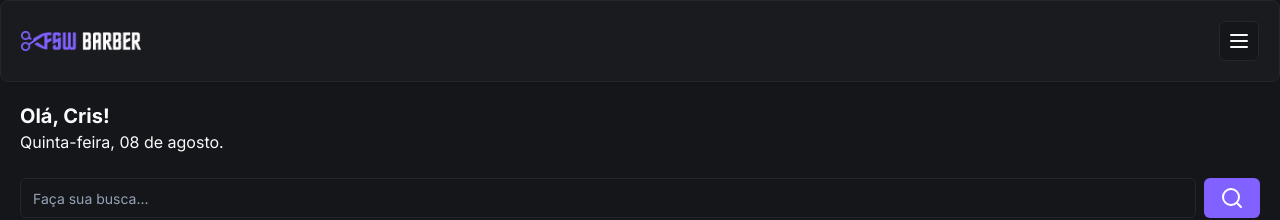
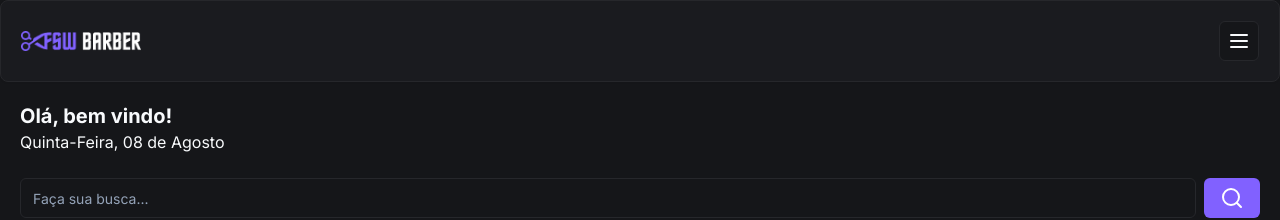
Before and after one commit to CrislandePereira/fswBarber, a Next.js app: page / in a window 1280 px wide. Shown: the top 220 px of the page. Built offline with nearby package versions, Linux system fonts and the light colour scheme; no server answers; the database is empty.

Commit message:
feat: update welcome message

```diff
--- a/app/page.tsx
+++ b/app/page.tsx
@@ -9,6 +9,8 @@
 import Link from "next/link"
 import { authOptions } from "./_lib/auth"
 import { getServerSession } from "next-auth"
+import { format } from "date-fns"
+import { ptBR } from "date-fns/locale"
 
 const Home = async () => {
   const session = await getServerSession(authOptions)
@@ -48,10 +50,17 @@
       <div className="p-5">
         {/* Texto */}
         <h2 className="text-xl font-bold">
-          {/* se estiver logado mostra o nome, senao mostrtar visitante */}
-          Olá, Cris!
+          Olá, {session?.user ? session.user.name : "bem vindo"}!
         </h2>
-        <p>Quinta-feira, 08 de agosto.</p>
+        <p>
+          <span className="capitalize">
+            {format(new Date(), "EEEE, dd ", { locale: ptBR })}
+          </span>
+          de{" "}
+          <span className="capitalize">
+            {format(new Date(), "MMMM", { locale: ptBR })}
+          </span>
+        </p>
 
         {/* Busca */}
         <div className="mt-6">
```
